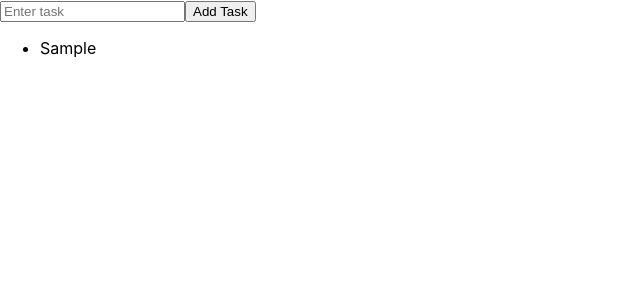
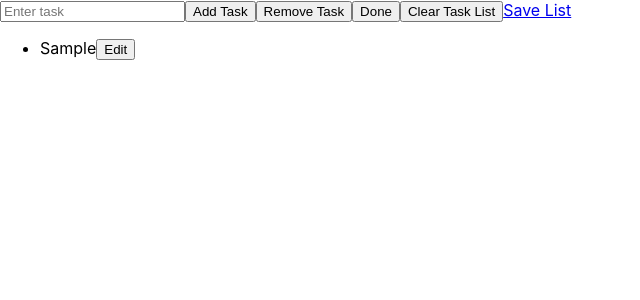
Before and after one commit to alexandremhm/todo-react, a React (Create React App) app: page / in a window 1280 px wide. Both pictures are taken after typing "Sample" into the empty fields and a click on the button "Add Task". Shown: the top 300 px of the page, without its empty margins (0-640 px from the left). Built offline with nearby package versions, Linux system fonts and the light colour scheme.

Commit message:
Finaliza features

```diff
--- a/package.json
+++ b/package.json
@@ -8,6 +8,7 @@
     "@testing-library/user-event": "^12.8.3",
     "react": "^17.0.2",
     "react-dom": "^17.0.2",
+    "react-router-dom": "^5.3.0",
     "react-scripts": "4.0.3",
     "web-vitals": "^1.1.2"
   },
--- a/src/App.js
+++ b/src/App.js
@@ -1,12 +1,27 @@
 import './App.css';
 import React from 'react';
 import Todo from './pages/Todo';
+import TodoList from './pages/TodoList';
 import Provider from './context/Provider';
+import {
+  BrowserRouter as Router,
+  Switch,
+  Route,
+} from "react-router-dom";
 
 function App() {
   return (
       <Provider>
-        <Todo />
+        <Router>
+          <Switch>
+            <Route exact path="/">
+              <Todo />
+            </Route>
+            <Route path="/todo">
+              <TodoList />
+            </Route>
+          </Switch>
+        </Router>
       </Provider>
   );
 }
--- a/src/components/SaveBtn.jsx
+++ b/src/components/SaveBtn.jsx
@@ -0,0 +1,21 @@
+import React, { useContext } from 'react';
+import { Link } from 'react-router-dom';
+import notesContext from '../context/notesContext';
+
+function SaveBtn() {
+  const { notes } = useContext(notesContext);
+  const saveLocalStorage = () => {
+    localStorage.setItem('notes', JSON.stringify(notes));
+  };
+
+  return (
+    <Link
+    to='/todo'
+    onClick={saveLocalStorage}
+    >
+      Save List
+    </Link>
+  )
+}
+
+export default SaveBtn;
--- a/src/components/TaskInput.jsx
+++ b/src/components/TaskInput.jsx
@@ -1,8 +1,9 @@
 import React, { useContext, useState } from 'react';
 import notesContext from '../context/notesContext';
+import SaveBtn from './SaveBtn';
 
 function TaskInput() {
-  const { addNote } = useContext(notesContext);
+  const { addNote, removeNote, doneNote, clearTaskList } = useContext(notesContext);
   const [task, setTask] = useState({
     task: '',
     id: 0,
@@ -23,6 +24,10 @@ function TaskInput() {
         task: '',
         id: 0,
       }); } }>Add Task</button>
+      <button onClick={() => { removeNote() } }>Remove Task</button>
+      <button onClick = {() => { doneNote() } }>Done</button>
+      <button onClick={() => { clearTaskList() } }>Clear Task List</button>
+      <SaveBtn />
     </div>
   );
 }
--- a/src/components/TaskList.jsx
+++ b/src/components/TaskList.jsx
@@ -1,20 +1,55 @@
-import React, { useContext } from 'react';
+import React, { useContext, useState } from 'react';
 import notesContext from '../context/notesContext';
+import '../styles/taskSelected.css';
 
 function TaskList () {
-  const { notes, removeNote } = useContext(notesContext);
+  const { setNotes, notes, selectedNote, setSelectedNote, done } = useContext(notesContext);
+  const [taskId, setTaskId] = useState(null);
+  const [taskText, setTaskText] = useState('');
+
+  const handleSaveEdit = () => {
+    setNotes(
+      notes.map((note) => {
+        if (note.id === taskId) {
+          const editedNote = note;
+          editedNote.task = taskText;
+          return editedNote;
+        }
+        return note;
+      })
+    );
+    setTaskId(null);
+  }
+
+
   return (
     <div>
       <ul>
         {
-          notes.map(({ task, id }) => (
+          notes.map(({ task, id }) => {
+            return taskId === id ? (
+              <>
+                <input
+                  type="text"
+                  value={ taskText }
+                  onChange={ e => setTaskText(e.target.value) }
+                  />
+                <button onClick={ () => {
+                  handleSaveEdit();
+                } }>Save</button>
+              </ >
+            ) : (
             <li
-            onDoubleClick = {() => removeNote(id)}
+            className={`${selectedNote === id ? 'selected' : '' } ${ done.includes(id) ? 'done' : ''}`}
+            onClick = {() => { selectedNote === id ? setSelectedNote(null) : setSelectedNote(id)}}
             key={id}
             >
               {task}
-            </li>
-          ))
+              <button onClick={ () => { setTaskId(id); setTaskText(task);}}>Edit</button>
+            </li>)
+          }
+
+          )
         }
       </ul>
     </div>
--- a/src/context/Provider.js
+++ b/src/context/Provider.js
@@ -1,23 +1,53 @@
 import notesContext from './notesContext';
-import React, { useState } from 'react';
+import React, { useState, useEffect } from 'react';
 
 function Provider ({ children }) {
 
   const [notes, setNotes] = useState([]);
+  const [selectedNote, setSelectedNote] = useState(null);
+  const [done, setDone] = useState([]);
 
   const addNote = (note) => {
     setNotes([...notes, note]);
   };
 
-  const removeNote = (id) => {
-    setNotes(notes.filter(note => note.id !== id));
+  const removeNote = () => {
+    setNotes(notes.filter(note => note.id !== selectedNote));
+    setSelectedNote(null);
   };
+
+  const doneNote = () => {
+  const doneNotes =  done.includes(selectedNote)
+    ? done.filter(note => note !== selectedNote)
+    : [...done, selectedNote];
+  setDone(doneNotes);
+  setSelectedNote(null);
+  };
+
+  const clearTaskList = () => {
+    setNotes([]);
+    setDone([]);
+    localStorage.removeItem('notes');
+  };
+
+  useEffect(() => {
+    if (localStorage.getItem('notes')) {
+      const localNotes = JSON.parse(localStorage.getItem('notes'))
+      setNotes(localNotes);
+    };
+
+  }, []);
 
   const state = {
     notes,
     setNotes,
     addNote,
     removeNote,
+    setSelectedNote,
+    selectedNote,
+    doneNote,
+    done,
+    clearTaskList,
   };
 
   return (
--- /dev/null
+++ b/src/pages/TodoList.js
@@ -0,0 +1,16 @@
+import React,  { useContext } from 'react';
+import notesContext from '../context/notesContext';
+
+function TodoList() {
+  const { notes } = useContext(notesContext);
+
+  return (
+    <ul>
+      {notes.map(({ task, id }) => (
+        <li key={ id }>{ task }</li>
+      ))}
+    </ul>
+  );
+}
+
+export default TodoList;
--- /dev/null
+++ b/src/styles/taskSelected.css
@@ -0,0 +1,8 @@
+.selected {
+  background-color: #4CAF50;
+  width: fit-content;
+}
+
+.done {
+  text-decoration: line-through;
+}
```
Also changed, not shown: 1 other file (tests, documents, lock files or other folders).
